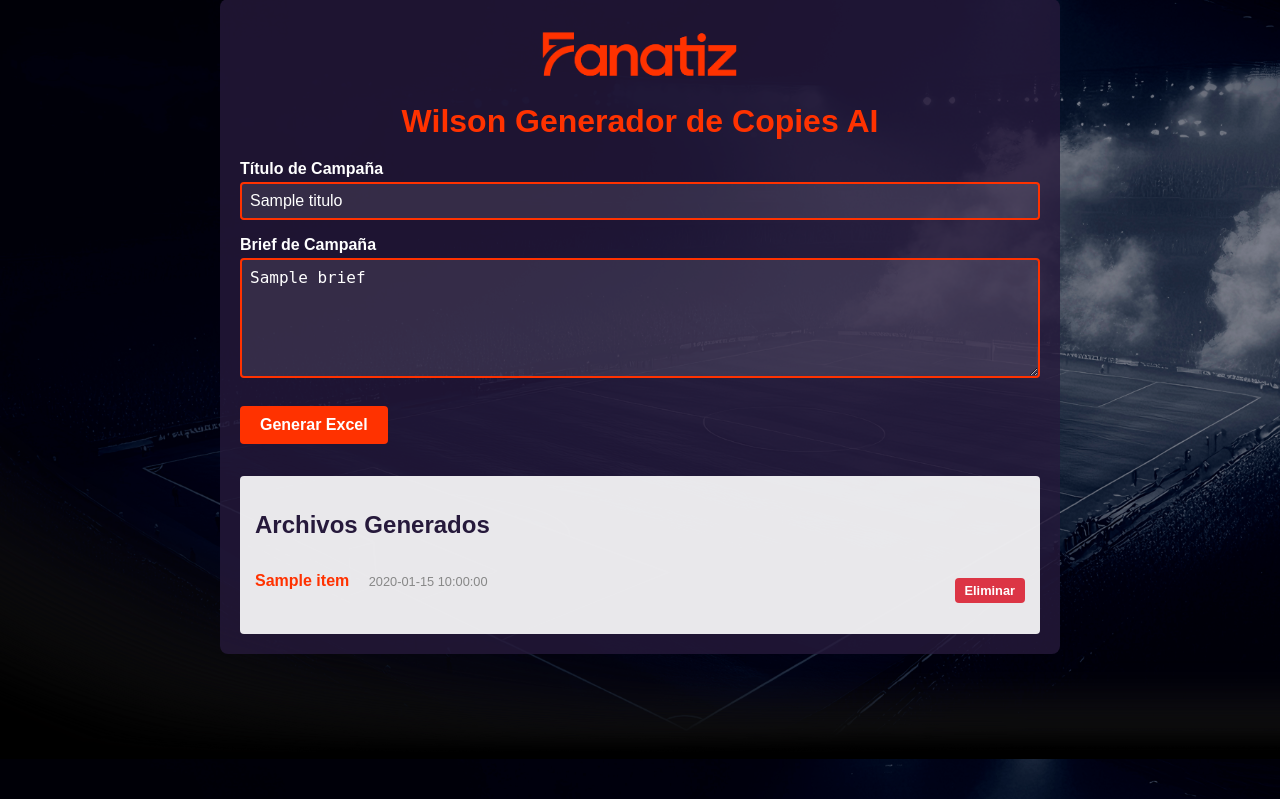
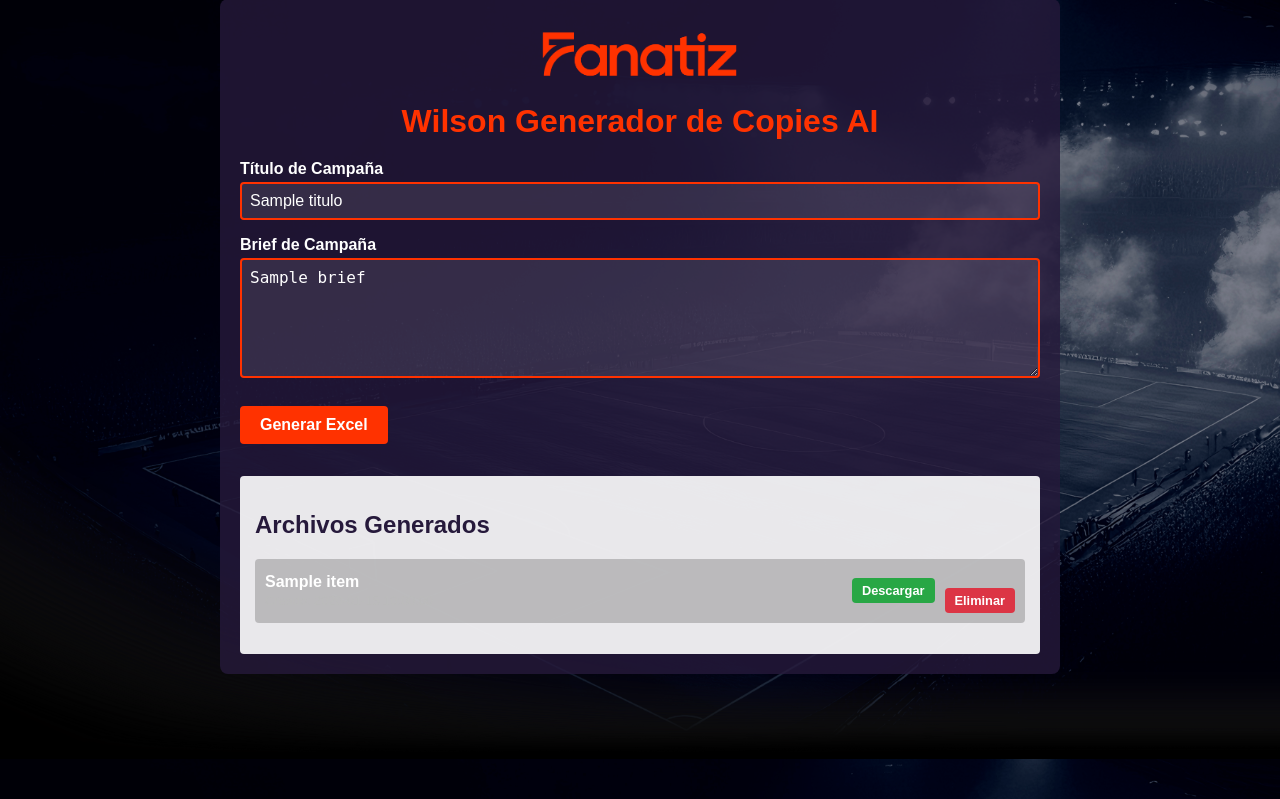
Before and after one commit to sebasfanatiz/wilson_ai_copies, a Flask app: template templates/index.html in a window 1280 px wide. Shown: the part 41-840 px from the top of the page. Run offline with Flask 3, Linux system fonts and the light colour scheme; the template is opened without the code that fills it: most values are stand-ins (such as "Sample title", 1, 10 or a date in 2020); parts of the project's set-up code (start-up, migrations or seed data) failed here and were passed over.

Commit message:
index.html

```diff
--- a/templates/index.html
+++ b/templates/index.html
@@ -85,23 +85,44 @@
     {% if archivos %}
   <div class="archivos">
     <h2>Archivos Generados</h2>
-    <ul>
+    <ul style="padding-left: 0;">
       {% for item in archivos %}
-        <li style="display: flex; justify-content: space-between; align-items: center;">
-          <div>
-            <a href="{{ url_for('descargar', filename=item.nombre) }}">{{ item.nombre }}</a>
-            <span style="color: #888; font-size: 0.8em; margin-left: 15px;">
-              {{ item.fecha }}
+        <li style="display: flex; justify-content: space-between; align-items: center; background-color: rgba(0,0,0,0.2); padding: 10px; border-radius: 4px; margin-bottom: 8px;">
+
+          <div style="flex-grow: 1;">
+            <strong style="color: #fff;">{{ item.nombre }}</strong>
+            <br>
+            <span style="color: #bbb; font-size: 0.8em;">
+              Creado: {{ item.fecha }}
             </span>
+
+            {% if item.status == 'error' %}
+              <div style="color: #f8d7da; font-weight: bold; font-size: 0.9em; margin-top: 5px;">
+                Error: {{ item.error_msg }}
               </div>
+            {% elif item.status == 'processing' %}
+              <div style="color: #ffeeba; font-weight: bold; font-size: 0.9em; margin-top: 5px;">
+                Estado: Procesando... por favor, recarga la página en unos momentos.
+              </div>
+            {% endif %}
+          </div>
+
+          <div style="display: flex; align-items: center;">
+            {% if item.status == 'success' %}
+              <a href="{{ url_for('descargar', filename=item.nombre) }}"
+                 style="background-color: #28a745; color: white; padding: 5px 10px; font-size: 0.8rem; border-radius: 4px; text-decoration: none; margin-right: 10px;">
+                Descargar
+              </a>
+            {% endif %}
 
             <form action="{{ url_for('eliminar', filename=item.nombre) }}" method="POST" style="margin: 0;">
               <button type="submit"
-                    onclick="return confirm('¿Estás seguro de que quieres eliminar este archivo? Esta acción no se puede deshacer.')"
+                      onclick="return confirm('¿Estás seguro de que quieres eliminar este registro?')"
                       style="background-color: #dc3545; padding: 5px 10px; font-size: 0.8rem;">
                 Eliminar
               </button>
             </form>
+          </div>
 
         </li>
       {% endfor %}
```
Lines whose indentation alone changed are shown as unchanged.
